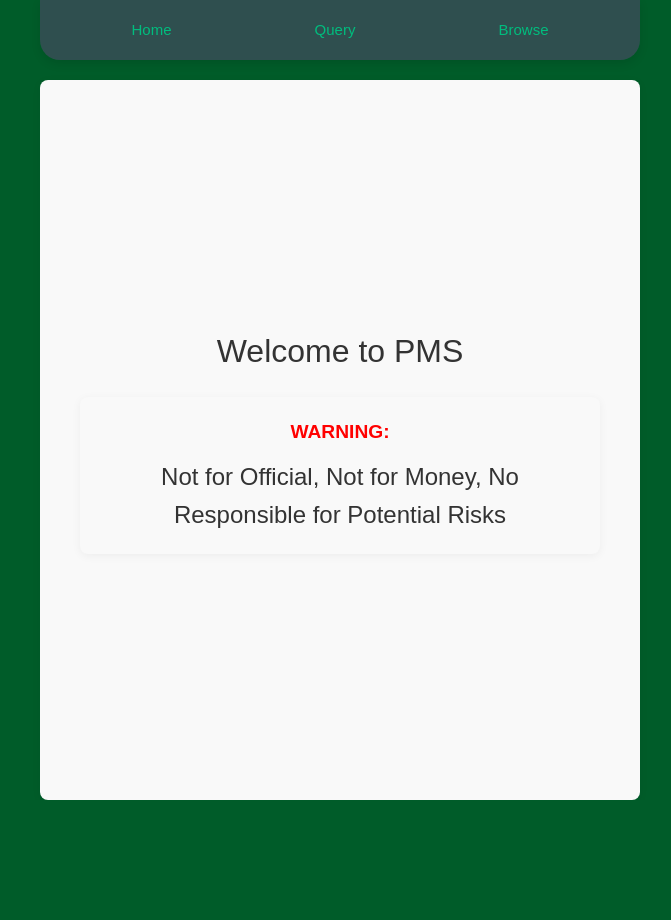
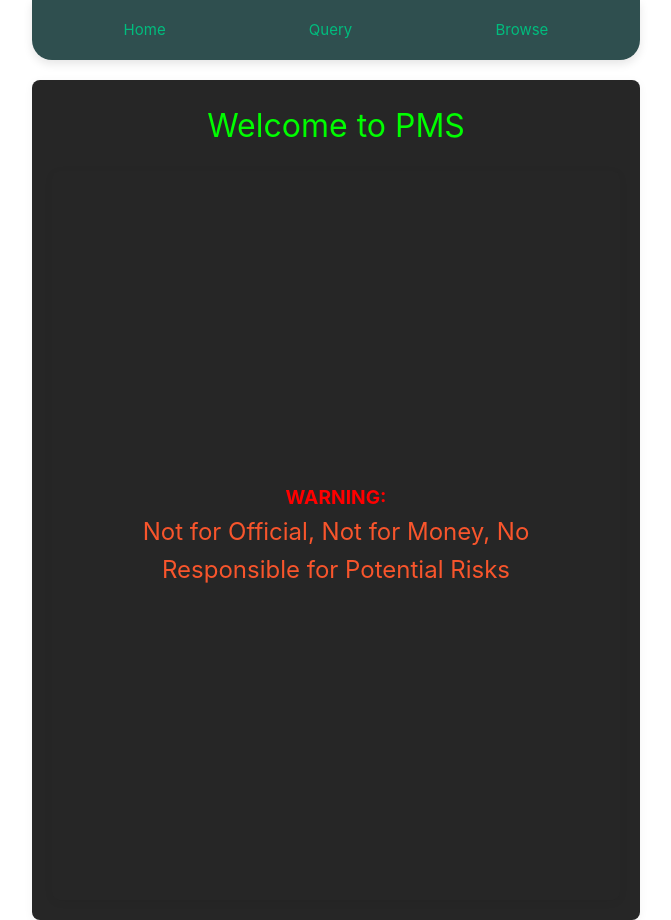
Before and after one commit to Chong-H/PMS-front, a Vue app: page / in a window 1280 px wide. Shown: the whole page, without its empty margins (0-671 px from the left). Before the commit the page ends 800 px from the top, so only its background shows below. Built offline with nearby package versions, Linux system fonts and the light colour scheme; no server answers.

Commit message:
finish query

```diff
--- a/src/App.vue
+++ b/src/App.vue
@@ -23,8 +23,6 @@ import HelloWorld from './components/HelloWorld.vue'
   </div>
 </template>
 
-
-<!-- 组件局部样式 -->
 <style scoped>
 .app-container {
   display: flex;
@@ -52,6 +50,7 @@ import HelloWorld from './components/HelloWorld.vue'
 }
 
 .main-content {
+
   flex: 1;
   display: flex;
   justify-content: center;
--- a/src/main.ts
+++ b/src/main.ts
@@ -8,8 +8,8 @@ import router from './router'
 
 
 const app = createApp(App)
-
+const pinia = createPinia();
 //app.use(createPinia())
 app.use(router)
-
+app.use(pinia); // 确保 Pinia 被正确挂载
 app.mount('#app')
--- /dev/null
+++ b/src/stores/accDtos.ts
@@ -0,0 +1,12 @@
+// src/stores/accDtos.ts
+import { defineStore } from 'pinia';
+import type { AccountDto } from '@/pojo/AccountDto'; // 假设你有 AccountDto 类型定义
+import { getAllAccAPI } from '@/api';
+
+
+export const useAccDtosStore = defineStore('accDtos', {
+    state: () => ({
+      accDtos: [] as AccountDto[], // 定义 state，仅存储 AccDtos 数据
+      accFiltered: [] as AccountDto[], // 存储过滤后的数据
+    }),
+  });
--- a/src/views/BrowseView.vue
+++ b/src/views/BrowseView.vue
@@ -1,4 +1,5 @@
 <template>
+    <div class="container">
     <div>
     <label>Password Manage System</label>
     </div>
@@ -7,20 +8,22 @@
     <label>WARNING:</label>
     <h2>Not for Official, Not for Money, No Responsible for Potential Risks</h2>
     </div>
+    <h2>Accounts</h2>
+    <main>
 
-    <main>
-      <h2>Accounts</h2>
       <div class="cards-wrapper">
-              <AccountDisplay v-for="AccDto in AccDtos" :key="AccDto.id ?? undefined" :AccDto="AccDto"
+              <AccountDisplay v-for="AccDto in accDtosStore.accDtos" :key="AccDto.id ?? undefined" :AccDto="AccDto"
                    />
           </div>
 
     </main>
+    </div>
   </template>
 
   <script setup lang="ts">
   import { ref, onMounted, type Ref } from 'vue';
   import { getAllAccAPI } from '@/api';
+import {useAccDtosStore} from "@/stores/accDtos"
 
   import { AccountDto } from '@/pojo/AccountDto';
   import AccountDisplay from '@/components/AccountDisplay.vue';
@@ -31,7 +34,7 @@
   const init: Ref<boolean> = ref(true);
   const isEditing = ref(false);
   const AccDtos: Ref<AccountDto[]> = ref([] as AccountDto[]);
-
+const accDtosStore = useAccDtosStore(); // 创建 Store 实例
 
 
   onMounted(async () => {
@@ -70,13 +73,22 @@
   </script>
 
   <style scoped>
+  .container {
+    display: flex;
+    flex-direction: column;
+    align-items: center;
+    padding: 20px;
+    width: 100%;
+  }
   .user-layout {
       display: flex;
       flex-direction: column;
       gap: 1.5rem;
+      width: 100%;
   }
 
   @media (min-width: 768px) {
+
       .user-layout {
           flex-direction: row;
           flex-wrap: wrap;
@@ -88,6 +100,7 @@
       .users-list,
       .edit-form {
           flex: 1 1 45%;
+          width: 100%;
       }
   }
   </style>
--- a/src/views/HomeView.vue
+++ b/src/views/HomeView.vue
@@ -1,8 +1,10 @@
 <template>
   <div class="container">
-    <header class="welcome">
+    <div>
+    <header class="header">
       <h1>Welcome to PMS</h1>
     </header>
+    </div>
 
     <main class="warning-section">
       <div class="warning">
@@ -16,7 +18,7 @@
 <script setup lang="ts">
 import { ref, onMounted, type Ref } from 'vue';
 import { getAllAccAPI } from '@/api';
-
+import {useAccDtosStore} from "@/stores/accDtos"
 import { AccountDto } from '@/pojo/AccountDto';
 import AccountDisplay from '@/components/AccountDisplay.vue';
 
@@ -25,22 +27,19 @@ import { reactive } from 'vue';
 
 const init: Ref<boolean> = ref(true);
 const isEditing = ref(false);
-const AccDtos: Ref<AccountDto[]> = ref([] as AccountDto[]);
+ const AccDtos: Ref<AccountDto[]> = ref([] as AccountDto[]);
+
+ const accDtosStore = useAccDtosStore(); // 创建 Store 实例
 
 
 
 onMounted(async () => {
     if (1) {
         try {
-            const response = await getAllAccAPI(); // 等待 Promise 解决
-          // 将 Iterable 转换为数组
+          const response = await getAllAccAPI(); // 等待 Promise 解决
+
           AccDtos.value = Array.from(response.data);
-        //   .filter(
-        //         trans => (
-        //             (  trans.buyerId==store.userId&&trans.ifReadByBuyer==0 )||
-        //             (  trans.sellerId==store.userId&&trans.ifReadBySeller==0)
-        //          )
-        //  ).reverse();
+          accDtosStore.accDtos = Array.from(response.data);
 
 
         } catch (error) {
@@ -53,49 +52,56 @@ onMounted(async () => {
 </script>
 
 <style>
-  /* 基本样式 */
-  body {
-    font-family: Arial, sans-serif;
-    margin: 0;
-    padding: 0;
-    background-color: #005c29;
-    color: #fffbfb; /* 深灰色文字 */
-  }
+
+
 
   .container {
     display: flex;
     flex-direction: column;
-    align-items: center;
-    padding: 20px;
+
+    min-height: 100vh;
+  width: 100%;
   }
 
   header {
+    width: 100%;
     text-align: center;
     margin-bottom: 20px;
   }
 
   header h1 {
+    width: 100%;
     font-size: 2rem;
-    color: #333333; /* 深灰色标题 */
+    color: #00fd00; /* 深灰色标题 */
     margin: 0;
   }
 
   main {
-    width: 100%;
-    max-width: 600px;
-    background: #f9f9f9; /* 浅灰色背景 */
+
+    flex: 1;
+  display: flex;
+  justify-content: center;
+  /* 水平居中 */
+  align-items: center;
+  /* 垂直居中 */
+  position: relative;
+  width: 100%;
+    background: hsl(0, 0%, 15%); /* 浅灰色背景 */
     padding: 20px;
     border-radius: 8px;
     box-shadow: 0 2px 10px rgba(0, 0, 0, 0.05); /* 微弱阴影 */
   }
 
   .warning {
-    display: flex;
+    width: 100%;
+    /* display: flex; */
     flex-direction: column;
-    align-items: center;
+    text-align: center;
+    margin: 0;
   }
 
   .warning label {
+    width: 100%;
     font-size: 1.2rem;
     color: #ff0000; /* 红色警告标签 */
     font-weight: bold;
@@ -104,8 +110,9 @@ onMounted(async () => {
 
   .warning h2 {
     font-size: 1.5rem;
-    color: #333333; /* 深灰色警告内容 */
+    color: #f8552c; /* 深灰色警告内容 */
     text-align: center;
-    margin: 0;
+    margin: 0;width: 100%;
+
   }
 </style>
--- a/src/views/Query.vue
+++ b/src/views/Query.vue
@@ -1,31 +1,38 @@
 <template>
+    <div class="container">
     <div>
         <center><h2>PMS Query Page:</h2></center>
     <h2>INPUT Acc Web</h2>
     </div>
     <label>INPUT Acc Web</label>
+    <input v-model="inputValue" placeholder="Input Web/App" class="input-field"  />
+    <button type="button" @click="filterAccDtos" class="query-button">Query</button>
+    <h2>Accounts</h2>
     <main>
-      <h2>Accounts</h2>
+
       <div class="cards-wrapper">
-              <AccountDisplay v-for="AccDto in AccDtos" :key="AccDto.id ?? undefined" :AccDto="AccDto"
+              <AccountDisplay v-for="AccDto in accDtosStore.accFiltered" :key="AccDto.id ?? undefined" :AccDto="AccDto"
                    />
           </div>
     </main>
+    </div>
   </template>
 
 <script setup lang="ts">
 import { ref, onMounted, type Ref } from 'vue';
 import { getAllAccAPI } from '@/api';
-
+import {useAccDtosStore} from "@/stores/accDtos"
+import axios from 'axios';
 import { AccountDto } from '@/pojo/AccountDto';
 import AccountDisplay from '@/components/AccountDisplay.vue';
 
 import { reactive } from 'vue';
 
-
+const inputValue = ref(''); // 绑定输入框的值
 const init: Ref<boolean> = ref(true);
 const isEditing = ref(false);
 const AccDtos: Ref<AccountDto[]> = ref([] as AccountDto[]);
+    const accDtosStore = useAccDtosStore(); // 创建 Store 实例
 onMounted(async () => {
     if (1) {
         try {
@@ -37,6 +44,30 @@ onMounted(async () => {
     }
     init.value = false;
 });
+
+async function filterAccDtos() {
+    try {
+          const response = await getAllAccAPI(); // 等待 Promise 解决
+
+          AccDtos.value = Array.from(response.data);
+          accDtosStore.accDtos = Array.from(response.data);
+
+
+        } catch (error) {
+            console.error('获取所有交易记录失败:', error);
+     }
+
+  if (!inputValue.value) {
+    // 如果输入框为空，清空过滤结果
+    accDtosStore.accFiltered = [];
+    return;
+  }
+
+  // 根据输入框的值过滤 accDtos 数据
+  accDtosStore.accFiltered = accDtosStore.accDtos.filter((accDto) =>
+    accDto.web!=null&&accDto.web.includes(inputValue.value)
+  );
+}
 
 
 
@@ -57,12 +88,14 @@ onMounted(async () => {
     display: flex;
     flex-direction: column;
     gap: 1.5rem;
+    width: 100%;
 }
 
 @media (min-width: 768px) {
     .user-layout {
         flex-direction: row;
         flex-wrap: wrap;
+        width: 100%;
     }
 
     .user-form,
@@ -71,6 +104,41 @@ onMounted(async () => {
     .users-list,
     .edit-form {
         flex: 1 1 45%;
+        width: 100%;
     }
 }
+.container {
+    display: flex;
+    flex-direction: column;
+    align-items: center;
+    padding: 20px;
+    width: 100%;
+  }
+
+.input-field {
+    width: 100%;
+    padding: 12px 15px;
+    border: 1px solid #ddd;
+    border-radius: 25px;
+    /* 圆角输入框 */
+    font-size: 16px;
+    transition: border-color 0.3s;
+    /* 过渡效果 */
+}
+.button {
+    background: #f8f9fa;
+    color: #666;
+    border: 1px solid #ddd;
+}
+.query-button {
+    padding: 12px 20px;
+    border: none;
+    border-radius: 25px;
+    font-size: 16px;
+    cursor: pointer;
+    transition: all 0.3s ease;
+    background: #f8f9fa;
+    color: #666;
+    border: 1px solid #ddd;
+}
 </style>
```
Also changed, not shown: index.html (line endings or trailing spaces).
